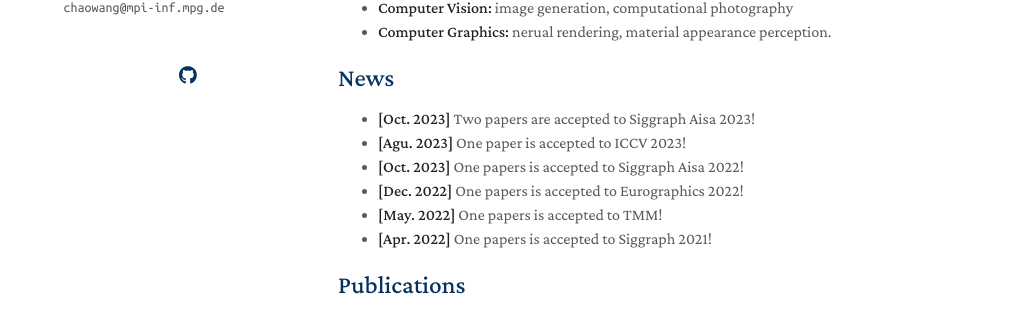
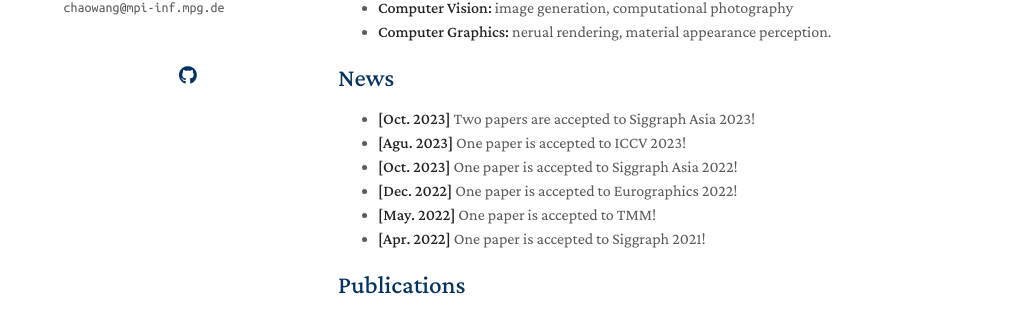
Before and after one commit to Hans1984/Hans1984.github.io, a Jekyll site: the page built from index.md, in a window 1280 px wide and 900 px high. Shown: the part 295-615 px from the top of the window, without its empty margins (132-1146 px from the left). Built offline with Jekyll 4.4.1, drawn with Linux system fonts in a browser that asks for light colours; nearby versions of some CDN libraries; a style sheet for code colours, icons or effects is not loaded; our own code applies the rules of GitHub Pages for plain Markdown files.

Commit message:
Update index.md

```diff
--- a/index.md
+++ b/index.md
@@ -13,12 +13,12 @@
 
 ## News
 
-- **[Oct. 2023]** Two papers are accepted to Siggraph Aisa 2023!
+- **[Oct. 2023]** Two papers are accepted to Siggraph Asia 2023!
 - **[Agu. 2023]** One paper is accepted to ICCV 2023!
-- **[Oct. 2023]** One papers is accepted to Siggraph Aisa 2022!
-- **[Dec. 2022]** One papers is accepted to Eurographics 2022!
-- **[May. 2022]** One papers is accepted to TMM!
-- **[Apr. 2022]** One papers is accepted to Siggraph 2021!
+- **[Oct. 2023]** One paper is accepted to Siggraph Asia 2022!
+- **[Dec. 2022]** One paper is accepted to Eurographics 2022!
+- **[May. 2022]** One paper is accepted to TMM!
+- **[Apr. 2022]** One paper is accepted to Siggraph 2021!
 
 {% include_relative _includes/publications.md %}
 
```
